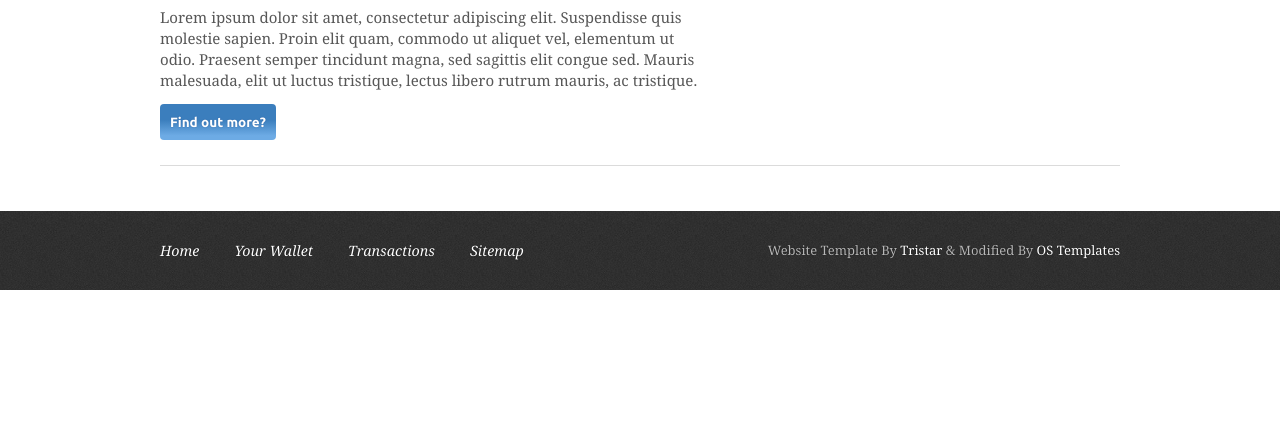
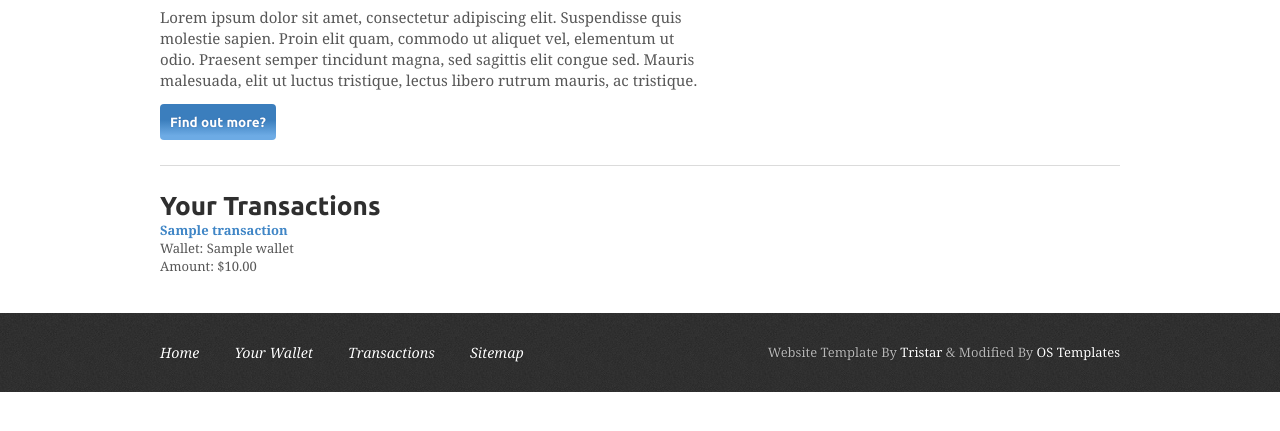
Before and after one commit to mkarmowski/wallet, a Django app: page /transactions/transaction/list/ in a window 1280 px wide. Shown: the part 188-619 px from the top of the page. Run offline with Django 3.2, Linux system fonts and the light colour scheme; a user stored in the database is signed in; tables that the repository leaves empty hold one stand-in row (values such as "Sample post").

Commit message:
transaction views

```diff
--- a/transactions/admin.py
+++ b/transactions/admin.py
@@ -11,6 +11,9 @@ admin.site.register(Wallet, WalletAdmin)
 class CategoryAdmin(admin.ModelAdmin):
     list_display = ['name', 'slug']
     list_filter = ['name', ]
+
+    def get_prepopulated_fields(self, request, obj=None):
+        return {'slug': ('name',)}
 admin.site.register(Category, CategoryAdmin)
 
 
@@ -18,4 +21,7 @@ class TransactionAdmin(admin.ModelAdmin):
     list_display = ['name', 'slug', 'category', 'created',
                     'updated', 'amount']
     list_filter = ['name', 'category', 'created']
+
+    def get_prepopulated_fields(self, request, obj=None):
+        return {'slug': ('name',)}
 admin.site.register(Transaction, TransactionAdmin)
--- a/transactions/models.py
+++ b/transactions/models.py
@@ -1,3 +1,4 @@
+import datetime
 from django.contrib.auth.models import User
 from django.conf import settings
 from django.core.urlresolvers import reverse
@@ -39,11 +40,14 @@ class Category(models.Model):
 class Transaction(models.Model):
     name = models.CharField(max_length=100, db_index=True)
     slug = models.SlugField(max_length=100, db_index=True)
+    user = models.ForeignKey(settings.AUTH_USER_MODEL)
     wallet = models.ForeignKey(Wallet, null=True, blank=True)
     category = models.ForeignKey(Category,
                                  related_name='transactions',
                                  null=True,
                                  blank=True)
+    date = models.DateTimeField(verbose_name='Date of transaction',
+                                default=datetime.datetime.now())
     created = models.DateTimeField(auto_now_add=True)
     updated = models.DateTimeField(auto_now=True)
     amount = models.DecimalField(max_digits=10, decimal_places=2)
@@ -51,10 +55,9 @@ class Transaction(models.Model):
 
     class Meta:
         ordering = ('-created',)
-        index_together = (('id', 'slug'),)
 
     def __str__(self):
         return self.name
 
     def get_absolute_url(self):
-        return reverse('wallet:transaction', args=[self.id, self.slug])
+        return reverse('wallet:transaction_details', args=[self.id])
--- a/transactions/templates/base.html
+++ b/transactions/templates/base.html
@@ -22,9 +22,9 @@
     </hgroup>
     <nav>
       <ul>
-        <li><a href="#">Home</a></li>
-        <li><a href="#">Your Wallets</a></li>
-        <li><a href="#">Transactions</a></li>
+        <li><a href="{% url 'main' %}">Home</a></li>
+        <li><a href="{% url 'wallet:wallet_list' %}">Your Wallets</a></li>
+        <li><a href="{% url 'wallet:transactions_list' %}">Transactions</a></li>
         <li>{% if request.user.is_authenticated %}
                 Hello {{ request.user.first_name }},
                     <a href="{% url "logout" %}">Logout</a>
--- a/transactions/templates/transaction/list.html
+++ b/transactions/templates/transaction/list.html
@@ -1 +1,16 @@
 {% extends 'base.html' %}
+
+{% block title %}Your transactions{% endblock %}
+
+{% block content %}
+    <h1>Your Transactions</h1>
+    <div class="transaction-list">
+        {% for transaction in transactions %}
+            <div class="transaction">
+                <strong><a href="{{ transaction.get_absolute_url }}">{{ transaction.name }}</a></strong><br>
+                Wallet: {{ transaction.wallet}}<br>
+                Amount: ${{ transaction.amount }}
+            </div><br>
+        {% endfor %}
+    </div>
+{% endblock %}
--- a/transactions/templates/wallet/detail.html
+++ b/transactions/templates/wallet/detail.html
@@ -7,7 +7,7 @@
         <p>
             <h1><strong>{{ wallet.name }}</strong></h1>
             <strong>Balance:</strong> {{ wallet.balance }}<br>
-            <strong>User:</strong> {{wallet.user }}<br>
+            <strong>User:</strong> {{ wallet.user }}<br>
             <strong>Description:</strong> {{ wallet.description }}<br>
         </p>
     </div>
--- a/transactions/urls.py
+++ b/transactions/urls.py
@@ -4,7 +4,7 @@ from . import views
 
 urlpatterns = [
     url(r'^wallet/list/$', views.wallet_list, name='wallet_list'),
-    url(r'^transaction/(?P<id>\d+)/(?P<slug>[-\w]+)/$', views.transaction_detail, name='transaction_detail'),
     url(r'^transaction/list/$', views.transaction_list, name='transactions_list'),
+    url(r'^transaction/detail/(?P<id>\d+)/$', views.transaction_detail, name='transaction_details'),
     url(r'^wallet/detail/(?P<id>\d+)/$', views.wallet_details, name='wallet_details'),
 ]
--- a/transactions/views.py
+++ b/transactions/views.py
@@ -5,15 +5,17 @@ from .models import Transaction, Category, Wallet
 
 
 @login_required
-def transaction_detail(request, id):
-    transaction = get_object_or_404(Transaction, pk=id)
-    return render(request, 'transaction/detail.html', {'transaction': transaction})
+def transaction_list(request):
+    current_user = request.user
+    transactions = Transaction.objects.filter(user=current_user)
+    # transactions = Transaction.objects.all ()
+    return render(request, 'transaction/list.html', {'transactions': transactions})
 
 
 @login_required
-def transaction_list(request):
-    transactions = Transaction.objects.all()
-    return render(request, 'transaction/list.html', {'transactions': transactions})
+def transaction_detail(request, id):
+    transaction = get_object_or_404(Transaction, id=id)
+    return render(request, 'transaction/detail.html', {'transaction': transaction})
 
 
 @login_required
```
Also changed, not shown: transactions/templates/transaction/detail.html (+16 -0 lines), transactions/migrations/0004_auto_20170108_1941.py (added), transactions/migrations/0005_auto_20170108_1948.py (added), transactions/migrations/0006_auto_20170108_1949.py (added), transactions/migrations/0007_auto_20170108_1949.py (added), transactions/migrations/0008_auto_20170108_1958.py (added).
